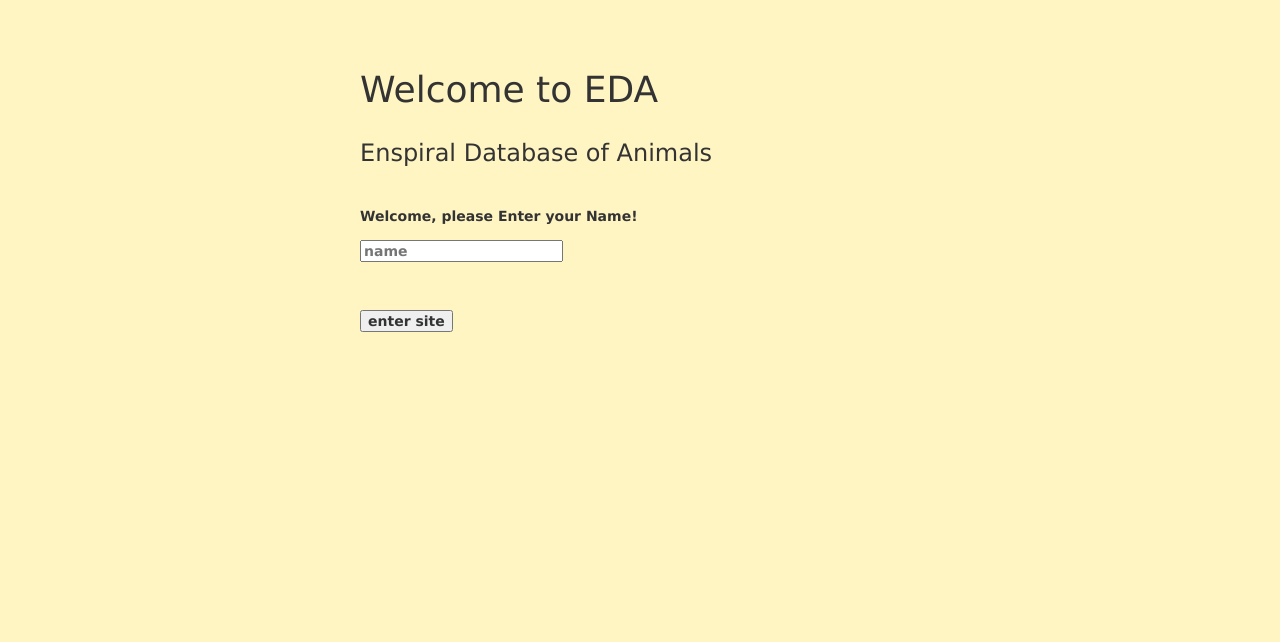
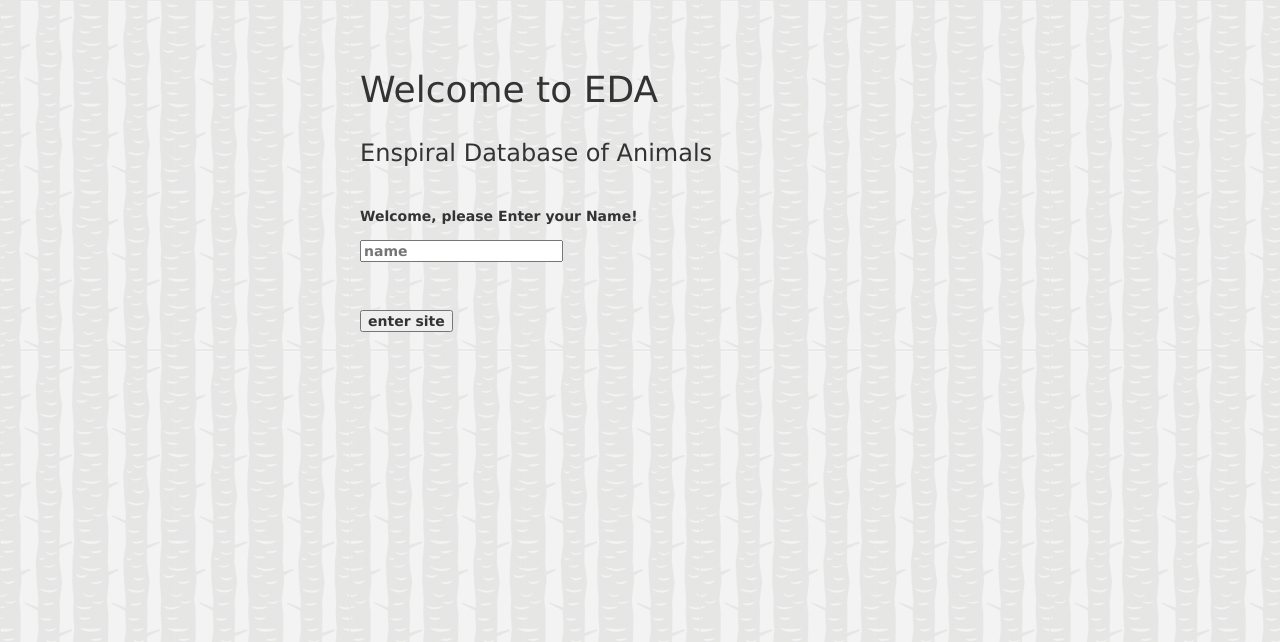
Before and after one commit to cam-shotter/enspiral-animal-house, a Node server app: page / in a window 1280 px wide. Shown: the top 642 px of the page. Run offline with Node 20, Linux system fonts and the light colour scheme; some libraries are stand-ins or nearby versions.

Commit message:
added new backgroun image

```diff
--- a/public/stylesheets/style.css
+++ b/public/stylesheets/style.css
@@ -2,7 +2,7 @@
   padding: 50px;
   font: 14px "Lucida Grande", Helvetica, Arial, sans-serif;
   background-color: #FFF5C3;
-  /*background-image: url(../images/tree_bark.png);*/
+  background-image: url(../images/tree_bark.png);
 }
 
 a {
```
